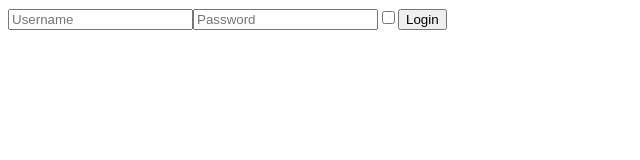
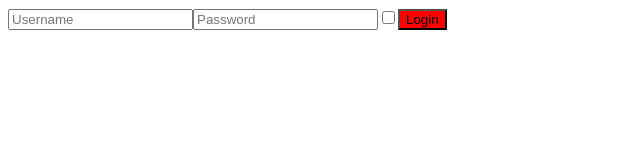
Before and after one commit to georgev-97/react-stack, a React (Create React App) app: page / in a window 1280 px wide. Shown: the top 160 px of the page, without its empty margins (0-640 px from the left). Built offline with nearby package versions, Linux system fonts and the light colour scheme.

Commit message:
feat: add conditional styling to button

```diff
--- a/src/Login.js
+++ b/src/Login.js
@@ -13,9 +13,9 @@ export class Login extends React.Component {
     let value = event.target.value;
     let checked = event.target.checked;
     let name = event.target.name;
-    console.log(checked)
+    console.log(checked);
     this.setState({
-      [name]: value ?? checked
+      [name]: value ?? checked,
     });
   };
   render() {
@@ -38,7 +38,14 @@ export class Login extends React.Component {
           onChange={this.handleInputs}
           name="remember"
         ></input>
-        <button onClick={() => this.props.onLogin(this.state)}>Login</button>
+        <button
+          style={{
+            backgroundColor: this.state.password.length < 8 ? "red" : "green",
+          }}
+          onClick={() => this.props.onLogin(this.state)}
+        >
+          Login
+        </button>
       </div>
     );
   }
```
